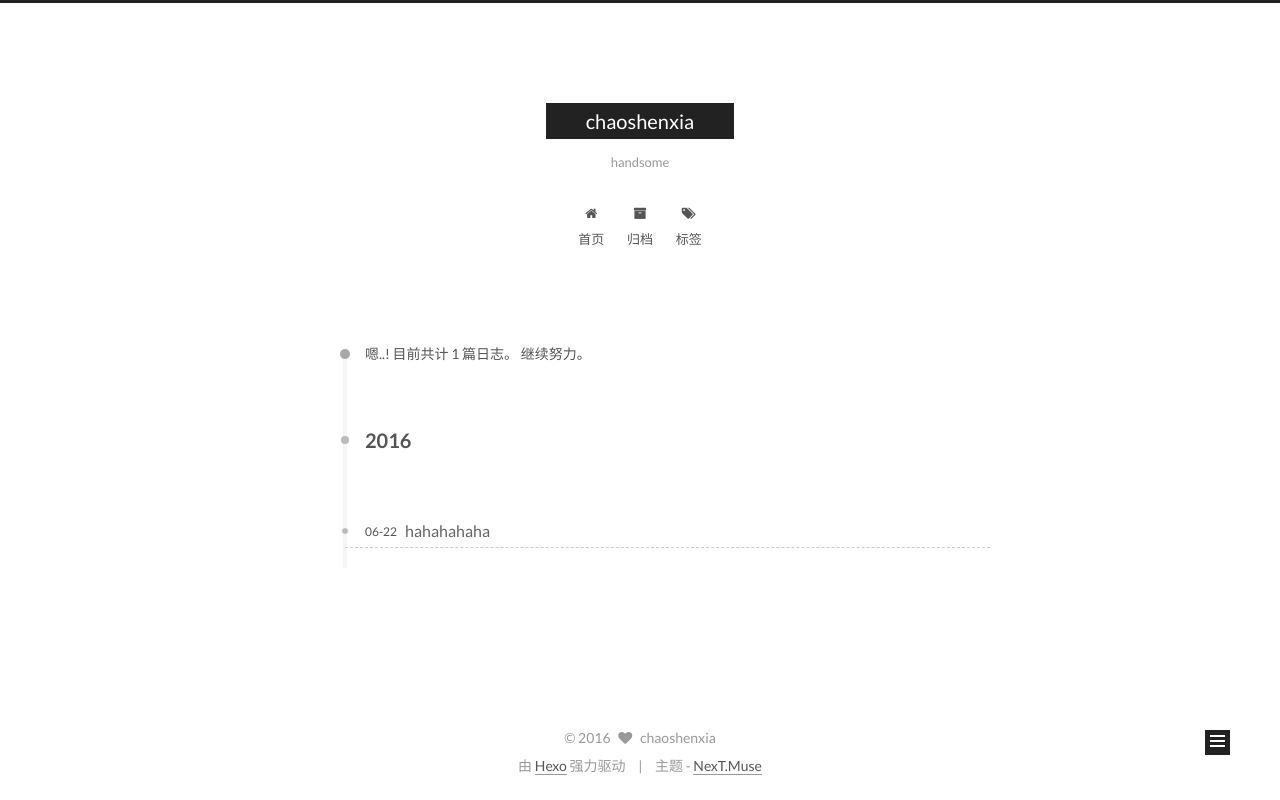
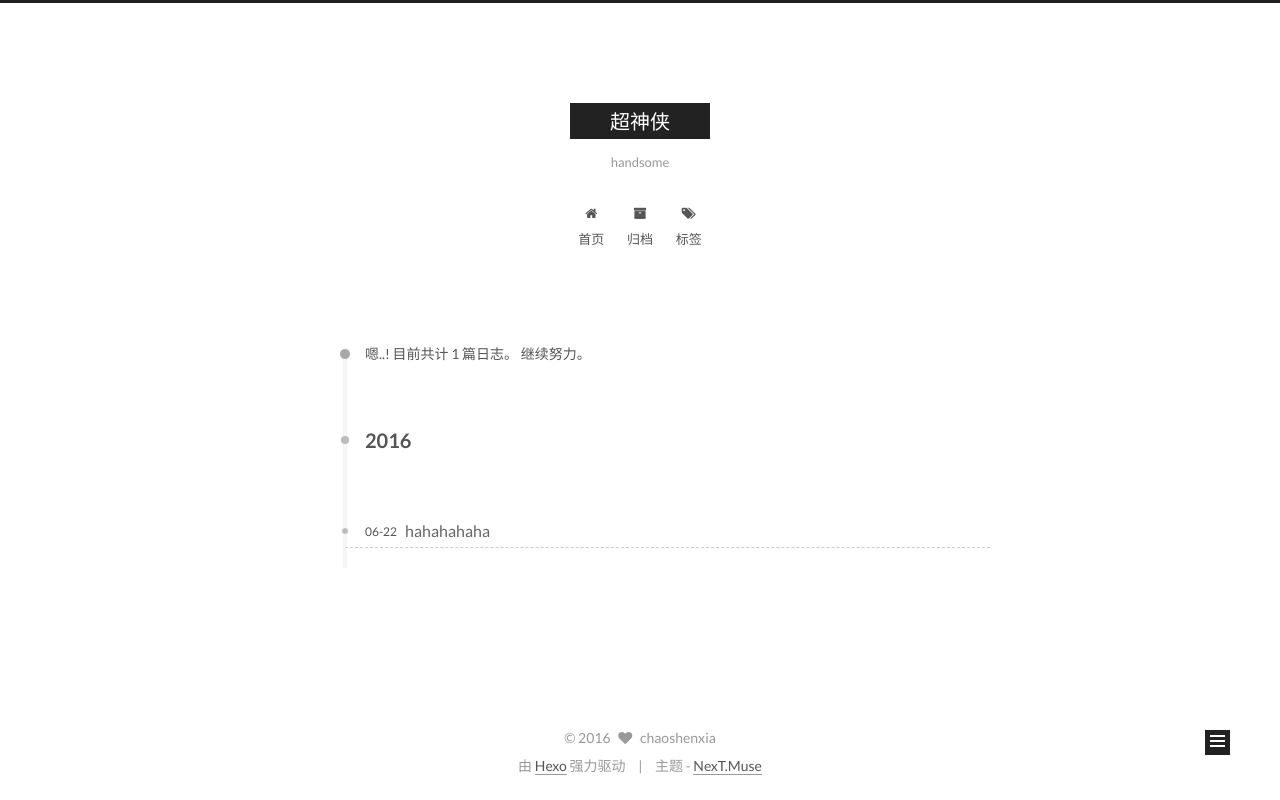
Before and after one commit to bahuzhang/chaoshenxia.github.io, a plain HTML site: page archives/2016/06/index.html in a window 1280 px wide. Drawn offline with Linux system fonts and the light colour scheme.

Commit message:
Site updated: 2016-06-23 10:50:15

```diff
--- a/archives/2016/06/index.html
+++ b/archives/2016/06/index.html
@@ -86,12 +86,12 @@
 
 <meta name="description">
 <meta property="og:type" content="website">
-<meta property="og:title" content="chaoshenxia">
+<meta property="og:title" content="超神侠">
 <meta property="og:url" content="http://yoursite.com/archives/2016/06/index.html">
-<meta property="og:site_name" content="chaoshenxia">
+<meta property="og:site_name" content="超神侠">
 <meta property="og:description">
 <meta name="twitter:card" content="summary">
-<meta name="twitter:title" content="chaoshenxia">
+<meta name="twitter:title" content="超神侠">
 <meta name="twitter:description">
 
 
@@ -115,7 +115,7 @@
 
   <link rel="canonical" href="http://yoursite.com/archives/2016/06/"/>
 
-  <title> 归档 | chaoshenxia </title>
+  <title> 归档 | 超神侠 </title>
 </head>
 
 <body itemscope itemtype="http://schema.org/WebPage" lang="zh-Hans">
@@ -146,7 +146,7 @@
   <div class="custom-logo-site-title">
     <a href="/"  class="brand" rel="start">
       <span class="logo-line-before"><i></i></span>
-      <span class="site-title">chaoshenxia</span>
+      <span class="site-title">超神侠</span>
       <span class="logo-line-after"><i></i></span>
     </a>
   </div>
```
Also changed, not shown: 2016/06/22/hahahahaha/index.html (+3 -3 lines), archives/2016/index.html (+5 -5 lines), archives/index.html (+5 -5 lines), index.html (+5 -5 lines).
